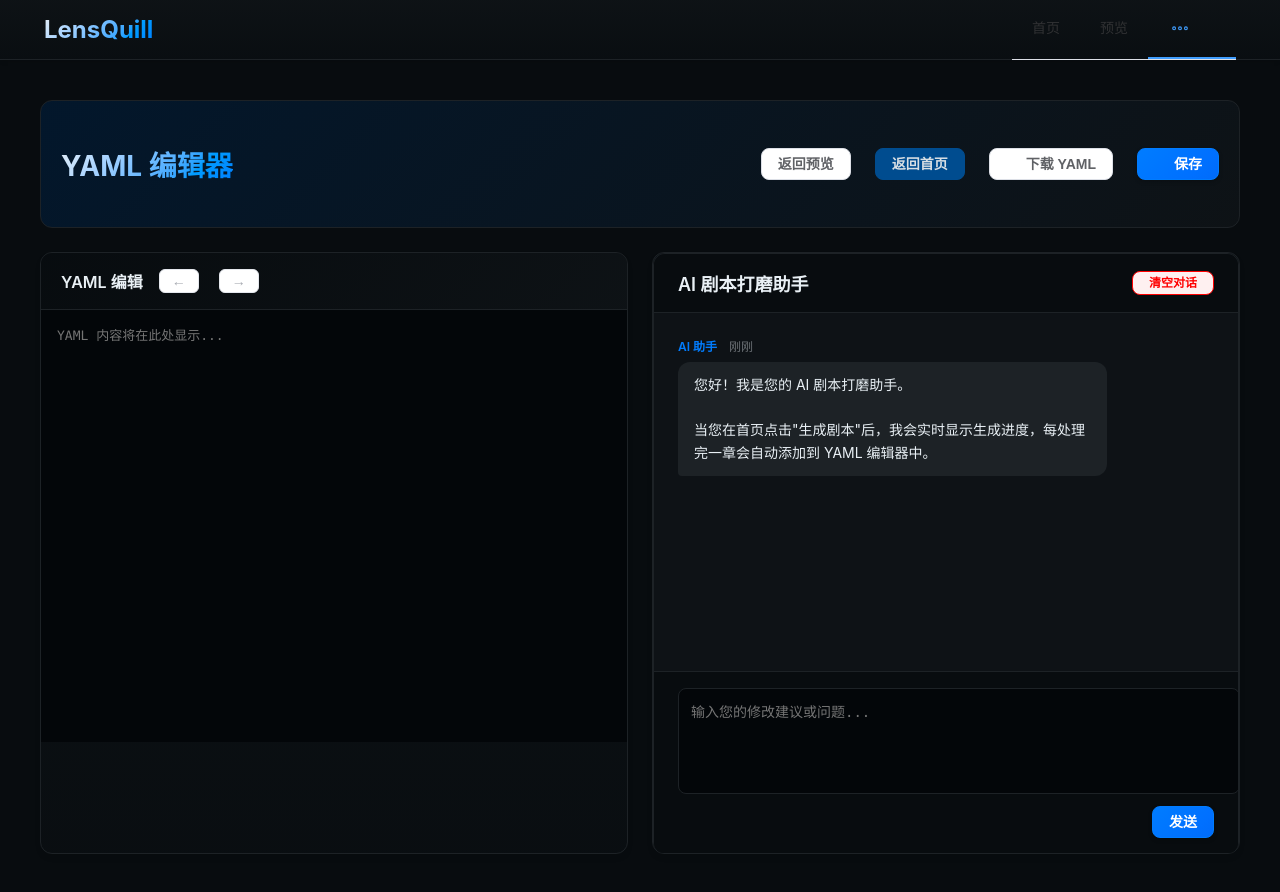
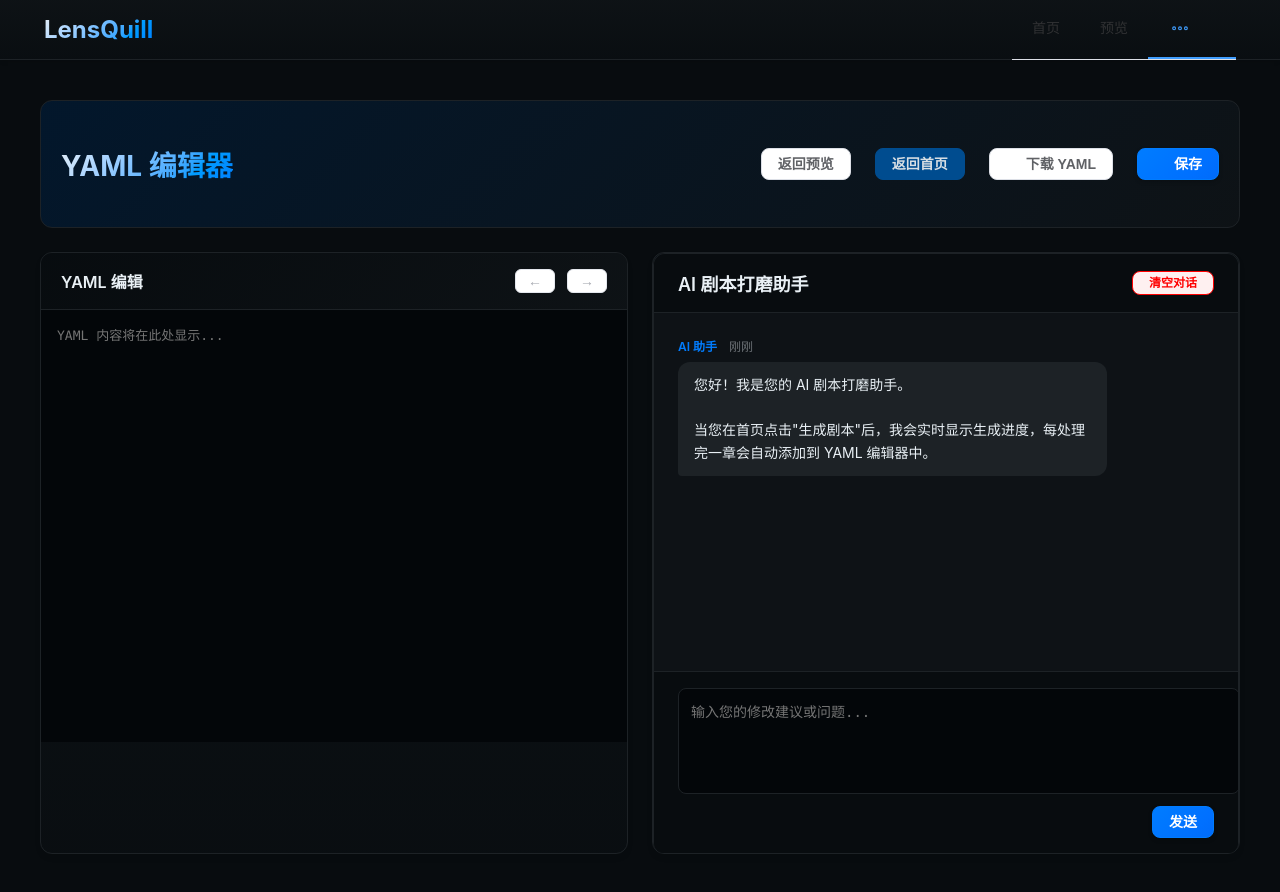
Before and after one commit to 233wang/LensQuill, a Vue app in the folder frontend/: page /editor in a window 1280 px wide. Built offline with nearby package versions, Linux system fonts and the light colour scheme.

Commit message:
fix: 修复重做按钮和调整撤销/重做按钮位置
- 修复重做按钮无效的问题
- 将按钮移到 panel-header 右侧

```diff
--- a/frontend/src/views/Editor.vue
+++ b/frontend/src/views/Editor.vue
@@ -18,7 +18,6 @@
       <!-- 左侧 YAML 编辑器 -->
       <div class="editor-panel">
         <div class="panel-header">
-          <div class="header-left">
           <h3>YAML 编辑</h3>
           <div class="history-actions">
             <el-button
@@ -37,7 +36,6 @@
             >
               →
             </el-button>
-            </div>
           </div>
         </div>
         <div class="editor-container">
@@ -96,11 +94,12 @@ const recordState = () => {
 const handleUndo = () => {
   if (historyIndex.value > 0) {
     historyIndex.value--
+    const prevContent = historyStack.value[historyIndex.value]
     isUndoRedo.value = true
-    yamlContent.value = historyStack.value[historyIndex.value]
+    yamlContent.value = prevContent
     // 更新 scriptData
     try {
-      scriptData.value = JSON.parse(yamlContent.value)
+      scriptData.value = JSON.parse(prevContent)
     } catch {
       // 如果解析失败，保持当前 scriptData
     }
@@ -112,11 +111,12 @@ const handleUndo = () => {
 const handleRedo = () => {
   if (historyIndex.value < historyStack.value.length - 1) {
     historyIndex.value++
+    const nextContent = historyStack.value[historyIndex.value]
     isUndoRedo.value = true
-    yamlContent.value = historyStack.value[historyIndex.value]
+    yamlContent.value = nextContent
     // 更新 scriptData
     try {
-      scriptData.value = JSON.parse(yamlContent.value)
+      scriptData.value = JSON.parse(nextContent)
     } catch {
       // 如果解析失败，保持当前 scriptData
     }
@@ -473,17 +473,6 @@ const handleSave = async () => {
   color: oklch(95% 0.01 240);
 }
 
-.header-left {
-  display: flex;
-  align-items: center;
-  gap: 16px;
-}
-
-.history-actions {
-  display: flex;
-  gap: 8px;
-}
-
 .history-actions :deep(.el-button) {
   padding: 6px 12px;
   font-size: 14px;
```
Lines whose indentation alone changed are shown as unchanged.
